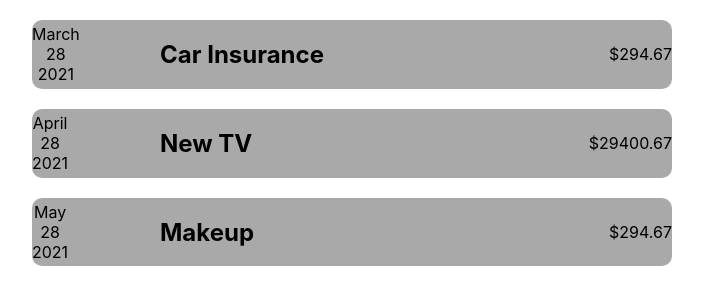
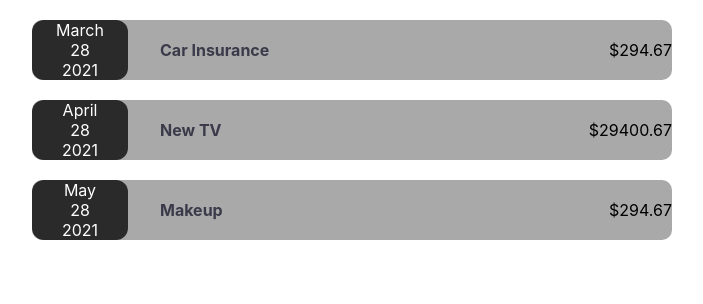
Before and after one commit to ashaaut/ExpenseManager, a React (Create React App) app: page / in a window 1280 px wide. Shown: the top 304 px of the page, without its empty margins (288-991 px from the left). Built offline with nearby package versions, Linux system fonts and the light colour scheme.

Commit message:
Add .css property for expense

```diff
--- /dev/null
+++ b/src/assets/css/ExpenseDate.css
@@ -0,0 +1,11 @@
+.expense-date{
+    height: 100%;
+    width: 15%;
+    display: flex;
+    align-items: center;
+    flex-direction: column;
+    background-color: #2a2a2a;
+    color: white;
+    /* border: 1px solid #ececec; */
+    border-radius: 12px;
+}
--- a/src/assets/css/ExpenseItem.css
+++ b/src/assets/css/ExpenseItem.css
@@ -2,7 +2,7 @@
     display: flex;
     justify-content: space-between;
     align-items: center;
-    height: 35%;
+    height: 30%;
     width: 50%;
     background-color: darkgray;
     border-radius: 10px;
@@ -13,20 +13,23 @@
     display: flex;
     height: 100%;
     width: 20%;
+    flex-direction: column;
 }
 .expense-item-desc{
     display: flex;
     flex-direction: row;
-    align-items: center;
-    /* background-color: aqua; */
     height: 100%;
     width: 80%;
     justify-content: space-between;
 }
 
-h2{
-
+.expense-item h2{
+    color: #3a3a4a;
+    font-size: 1rem;
 }
 .expense-item-price{
-
+    font-size: 1rem;
+    display: flex;
+    align-items: center;
+    margin-left: 10px;
 }
--- a/src/components/ExpenseDate.jsx
+++ b/src/components/ExpenseDate.jsx
@@ -1,12 +1,13 @@
+import './../assets/css/ExpenseDate.css'
 function ExpenseDate(props){
     const month=props.date.toLocaleString('en-US',{month:'long'});
     const day=props.date.toLocaleString('en-US',{day:'2-digit'});
     const year=props.date.getFullYear();
     return(
-        <div>
-            <div>{month}</div>
-            <div>{day}</div>
-            <div>{year}</div>
+        <div className="expense-date">
+            <div className="expense-date-month">{month}</div>
+            <div className="expense-date-day">{day}</div>
+            <div className="expense-date-year">{year}</div>
         </div>
     )
 }
```
